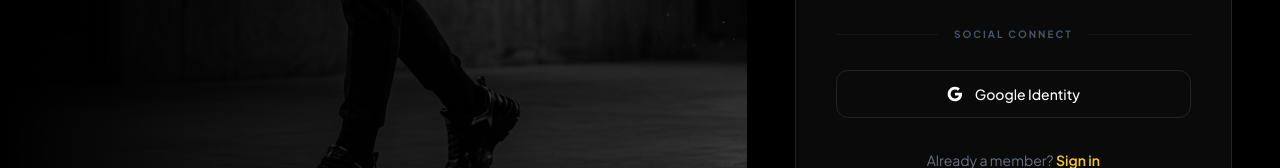
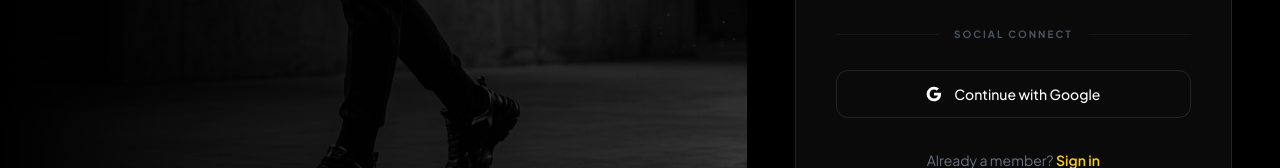
Before and after one commit to vishakha-shete/snitch-ecommerce-platform, a React (Vite) app in the folder Frontend/: page /register in a window 1280 px wide. Shown: the part 611-779 px from the top of the page. Built offline with nearby package versions, Linux system fonts and the light colour scheme.

Commit message:
feat(auth): update button text for Google authentication to improve clarity

```diff
--- a/Frontend/src/features/auth/pages/Login.jsx
+++ b/Frontend/src/features/auth/pages/Login.jsx
@@ -295,7 +295,7 @@ const Login = () => {
                   d="M12 5.38c1.62 0 3.06.56 4.21 1.64l3.15-3.15C17.45 2.09 14.97 1 12 1 7.7 1 3.99 3.47 2.18 7.07l3.66 2.84c.87-2.6 3.3-4.53 6.16-4.53z"
                 />
               </svg>
-              Google Identity
+              Continue with Google
             </button>
           </form>
 
--- a/Frontend/src/features/auth/pages/Register.jsx
+++ b/Frontend/src/features/auth/pages/Register.jsx
@@ -253,14 +253,14 @@ const Register = () => {
               <div className="flex-1 h-[1px] bg-white/5"></div>
             </div>
 
-            <button href="/auth/google" type="button" className="w-full h-12 border border-white/10 rounded-xl flex items-center justify-center gap-3 hover:bg-white/5 transition-all text-sm font-medium">
+            <button type="button" onClick={() => window.location.href = 'http://localhost:3000/api/auth/google'} className="w-full h-12 border border-white/10 rounded-xl flex items-center justify-center gap-3 hover:bg-white/5 transition-all text-sm font-medium">
                <svg className="w-4 h-4" viewBox="0 0 24 24">
                  <path fill="currentColor" d="M22.56 12.25c0-.78-.07-1.53-.2-2.25H12v4.26h5.92c-.26 1.37-1.04 2.53-2.21 3.31v2.77h3.57c2.08-1.92 3.28-4.74 3.28-8.09z" />
                  <path fill="currentColor" d="M12 23c2.97 0 5.46-.98 7.28-2.66l-3.57-2.77c-.98.66-2.23 1.06-3.71 1.06-2.86 0-5.29-1.93-6.16-4.53H2.18v2.84C3.99 20.53 7.7 23 12 23z" />
                  <path fill="currentColor" d="M5.84 14.09c-.22-.66-.35-1.36-.35-2.09s.13-1.43.35-2.09V7.07H2.18C1.43 8.55 1 10.22 1 12s.43 3.45 1.18 4.93l2.85-2.26.81-.58z" />
                  <path fill="currentColor" d="M12 5.38c1.62 0 3.06.56 4.21 1.64l3.15-3.15C17.45 2.09 14.97 1 12 1 7.7 1 3.99 3.47 2.18 7.07l3.66 2.84c.87-2.6 3.3-4.53 6.16-4.53z" />
                </svg>
-               Google Identity
+               Continue with Google
             </button>
           </form>
 
```
